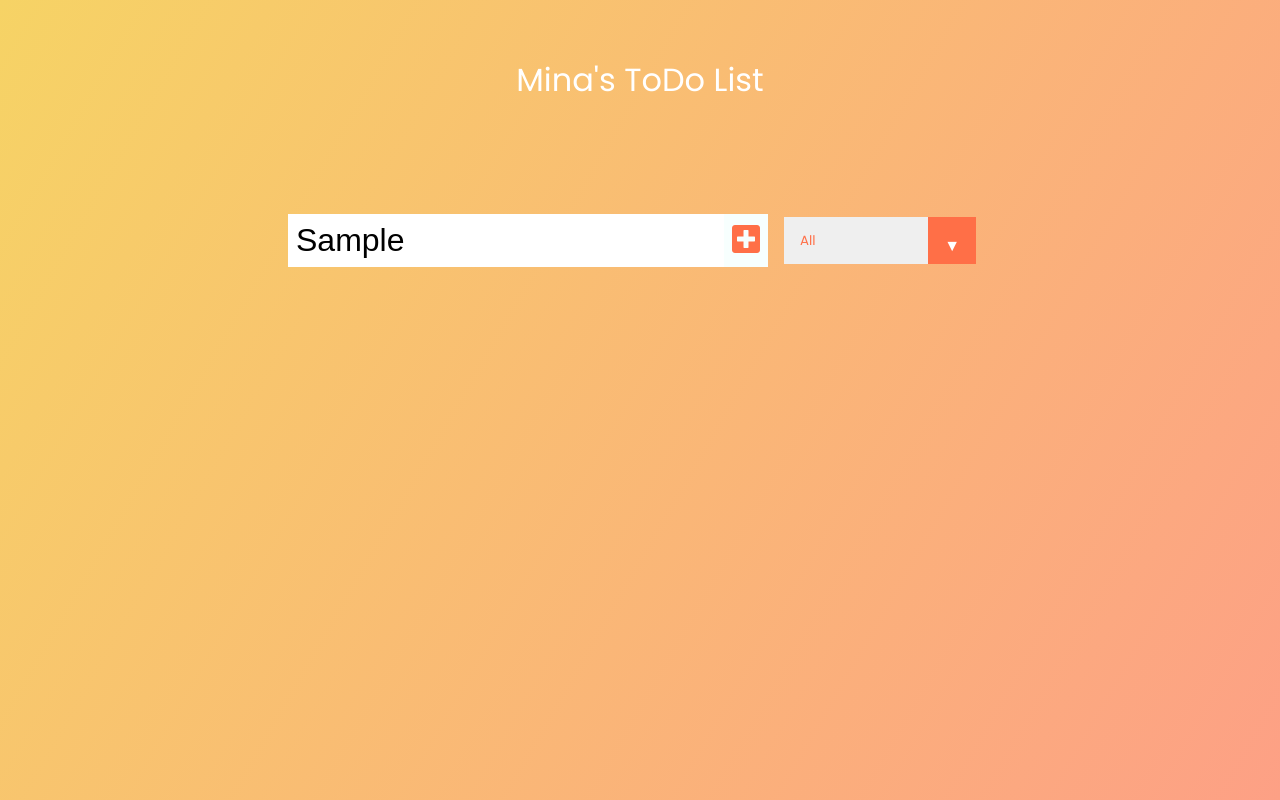
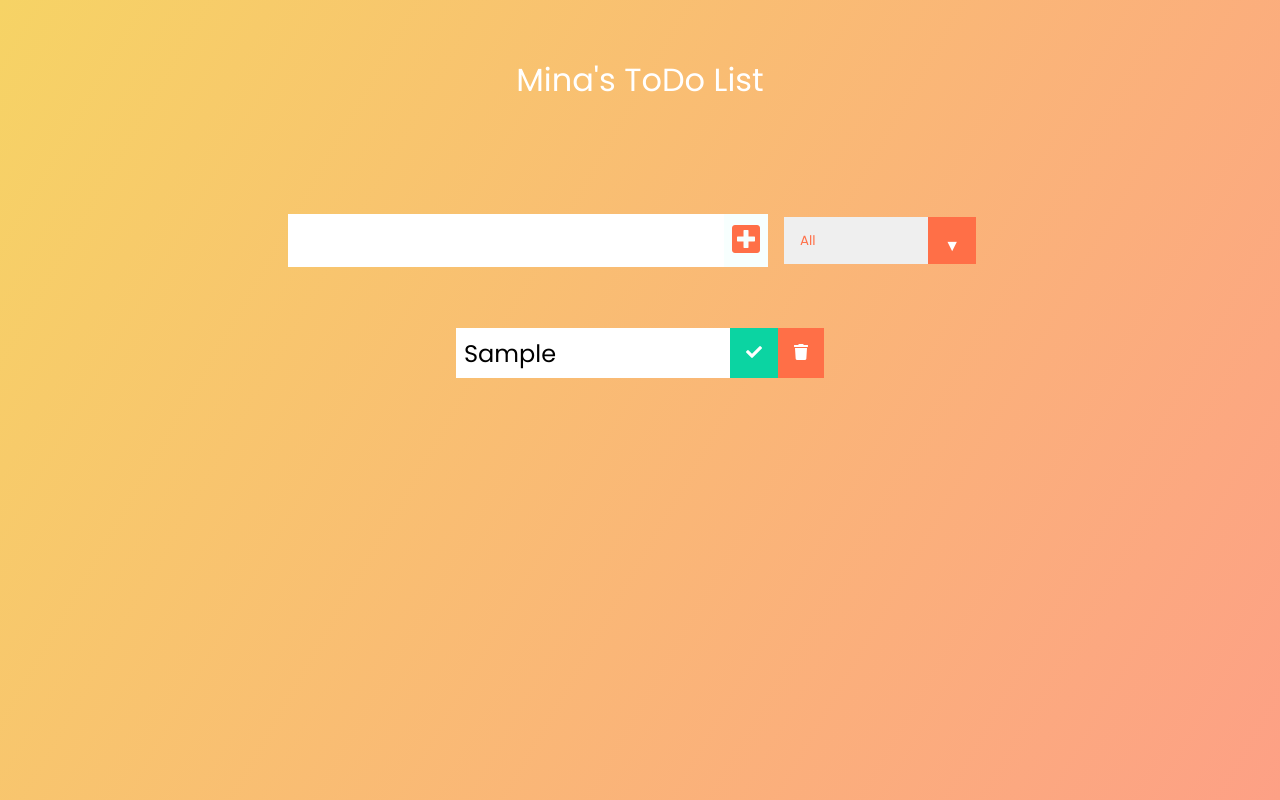
Before and after one commit to minamaged113/psychic-octo-journey, a React (Create React App) app: page / in a window 1280 px wide. Both pictures are taken after typing "Sample" into the empty fields and a click on the button 746 px from the left and 240 px from the top of the page. Built offline with nearby package versions, Linux system fonts and the light colour scheme.

Commit message:
working simple todo

```diff
--- a/src/App.js
+++ b/src/App.js
@@ -14,7 +14,7 @@ function App() {
       {/* pass the function to the Form component
       This will be accessed from Form component*/}
       <Form inputText={inputText} todos={todos} setTodos={setTodos} setInputText={setInputText}/>
-      <TodoList />
+      <TodoList setTodos={setTodos} todos={todos}/>
     </div>
   );
 }
--- a/src/components/Form.js
+++ b/src/components/Form.js
@@ -9,12 +9,18 @@ const Form = ({ setInputText, todos, setTodos, inputText }) => {
     e.preventDefault();
     setTodos([
       ...todos,
-        {text: inputText, completed: false, id: Math.random()*1000 }
-      ])
-    }
+      { text: inputText, completed: false, id: Math.random() * 1000 },
+    ]);
+    setInputText("");
+  };
   return (
     <form>
-      <input onChange={inputTextHandler} type="text" className="todo-input" />
+      <input
+        value={inputText}
+        onChange={inputTextHandler}
+        type="text"
+        className="todo-input"
+      />
       <button onClick={submitTodoHandler} className="todo-button" type="submit">
         <i className="fas fa-plus-square"></i>
       </button>
--- /dev/null
+++ b/src/components/Todo.js
@@ -0,0 +1,19 @@
+import React from 'react';
+
+
+const Todo = ({text, todo, todos, setTodos}) => {
+    // Events
+    const deleteHandler = () => {
+        setTodos(todos.filter((el) => el.id !== todo.id));
+        // console.log(todo);
+    };
+    return (
+        <div className="todo">
+            <li className="todo-item">{text}</li>
+            <button className="complete-btn"><i className="fas fa-check"></i></button>
+            <button onClick={deleteHandler} className="trash-btn"><i className="fas fa-trash"></i></button>
+        </div>
+    );
+}
+
+export default Todo;
--- a/src/components/TodoList.js
+++ b/src/components/TodoList.js
@@ -1,10 +1,14 @@
 import React from 'react';
+import Todo from './Todo';
 
-
-const TodoList = () => {
+const TodoList = ({todos, setTodos}) => {
     return (
         <div className="todo-container">
-            <ul className="todo-list"></ul>
+            <ul className="todo-list">
+                { todos.map( todo => (
+                    <Todo todo={todo} todos={todos} setTodos={setTodos} text={todo.text} key={todo.id}/>
+                ))}
+            </ul>
         </div>
     );
 }
```
Lines whose indentation alone changed are shown as unchanged.
